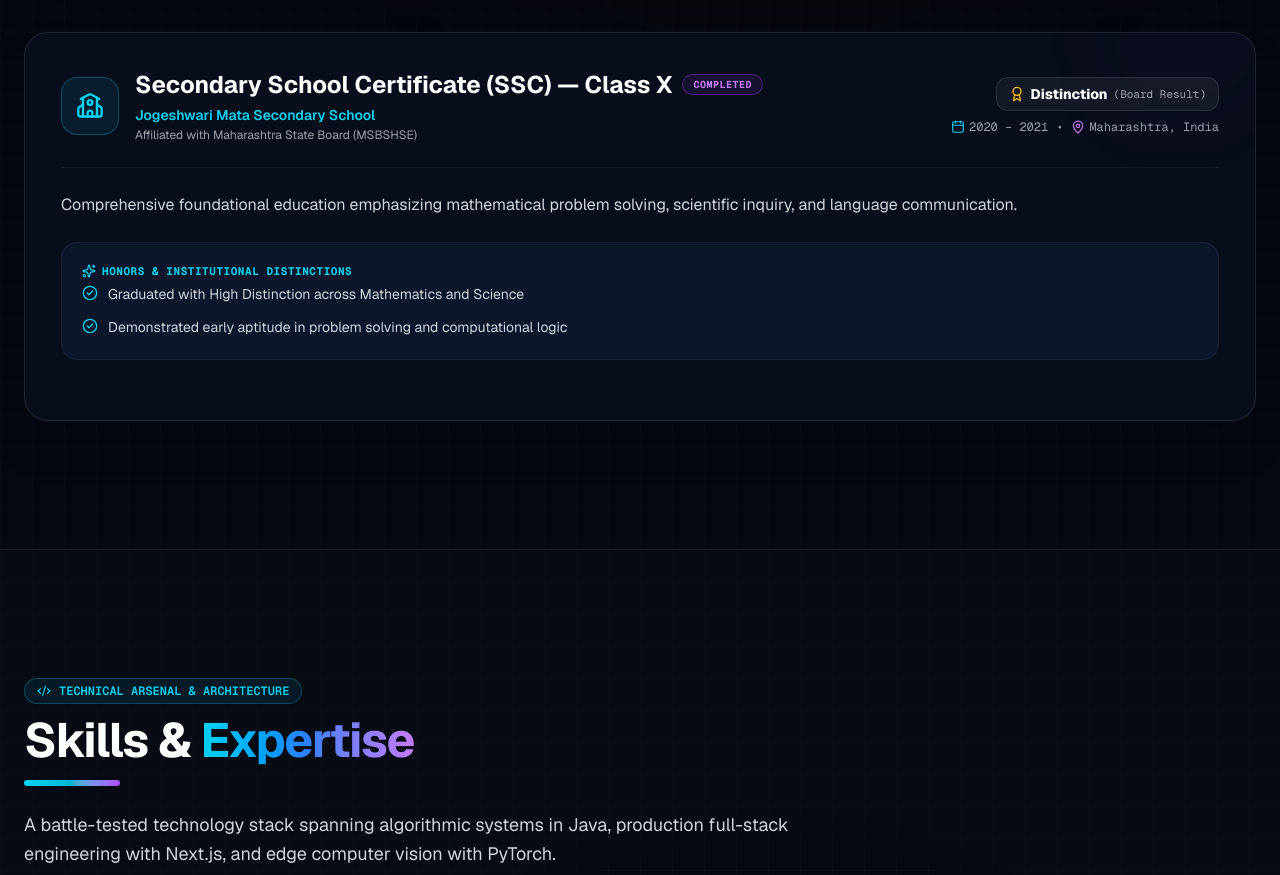
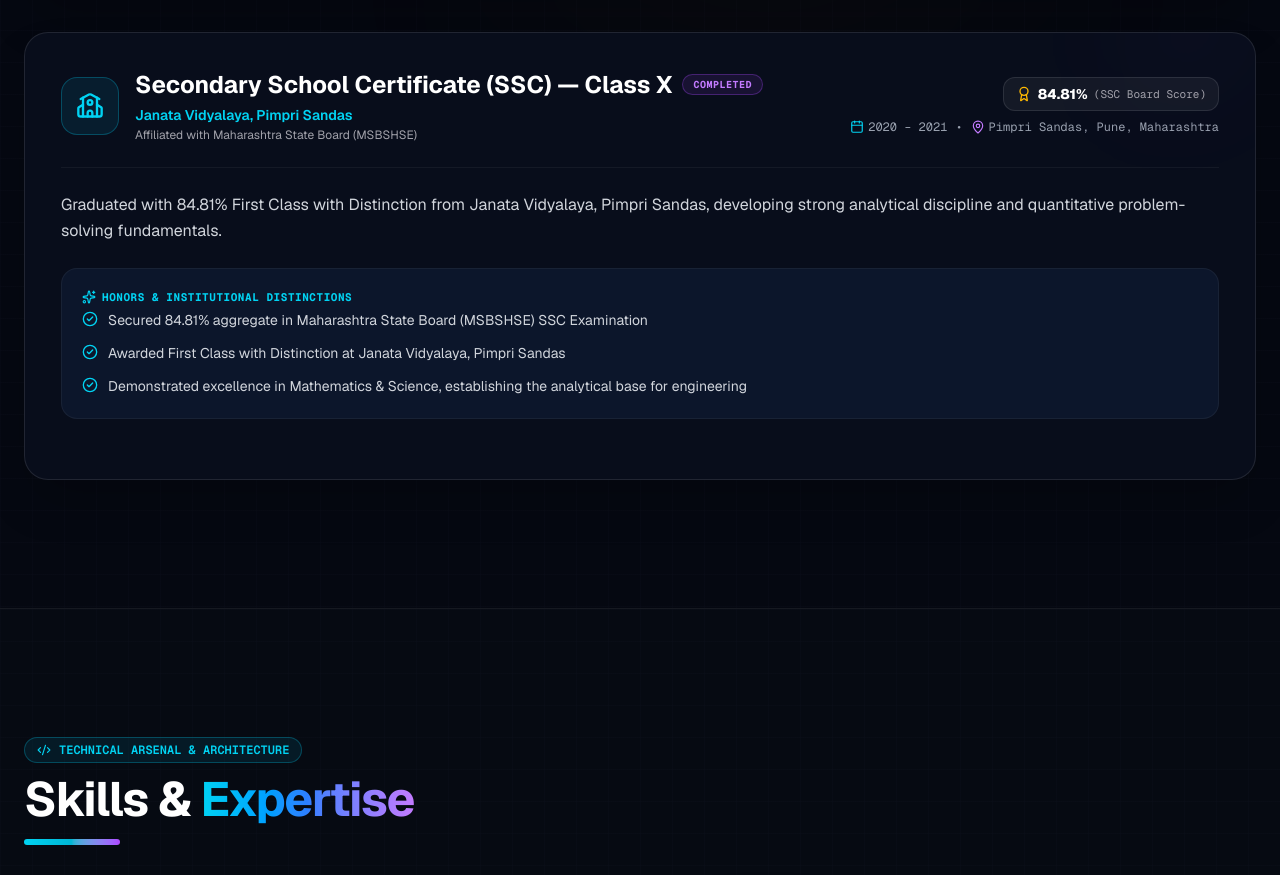
Before and after one commit to shiv123-coder/Shivshankar_Mali_Portfolio, a Next.js app: page / in a window 1280 px wide. Shown: the part 3799-4674 px from the top of the page. Built offline with nearby package versions, Linux system fonts and the light colour scheme; no server answers.

Commit message:
fix: update SSC details to Janata Vidyalaya Pimpri Sandas with 84.81% distinction

```diff
--- a/components/sections/Education.tsx
+++ b/components/sections/Education.tsx
@@ -84,20 +84,21 @@ const educationJourney: EducationItem[] = [
   },
   {
     degree: "Secondary School Certificate (SSC) — Class X",
-    institution: "Jogeshwari Mata Secondary School",
+    institution: "Janata Vidyalaya, Pimpri Sandas",
     university: "Maharashtra State Board (MSBSHSE)",
     period: "2020 – 2021",
-    score: "Distinction",
-    scoreLabel: "Board Result",
-    location: "Maharashtra, India",
+    score: "84.81%",
+    scoreLabel: "SSC Board Score",
+    location: "Pimpri Sandas, Pune, Maharashtra",
     status: "Completed",
     badgeColor: "bg-purple-500/10 text-purple-400 border-purple-500/30",
     glowColor: "from-purple-500/15 via-transparent to-transparent",
     honors: [
-      "Graduated with High Distinction across Mathematics and Science",
-      "Demonstrated early aptitude in problem solving and computational logic"
+      "Secured 84.81% aggregate in Maharashtra State Board (MSBSHSE) SSC Examination",
+      "Awarded First Class with Distinction at Janata Vidyalaya, Pimpri Sandas",
+      "Demonstrated excellence in Mathematics & Science, establishing the analytical base for engineering"
     ],
-    description: "Comprehensive foundational education emphasizing mathematical problem solving, scientific inquiry, and language communication."
+    description: "Graduated with 84.81% First Class with Distinction from Janata Vidyalaya, Pimpri Sandas, developing strong analytical discipline and quantitative problem-solving fundamentals."
   }
 ];
 
```
